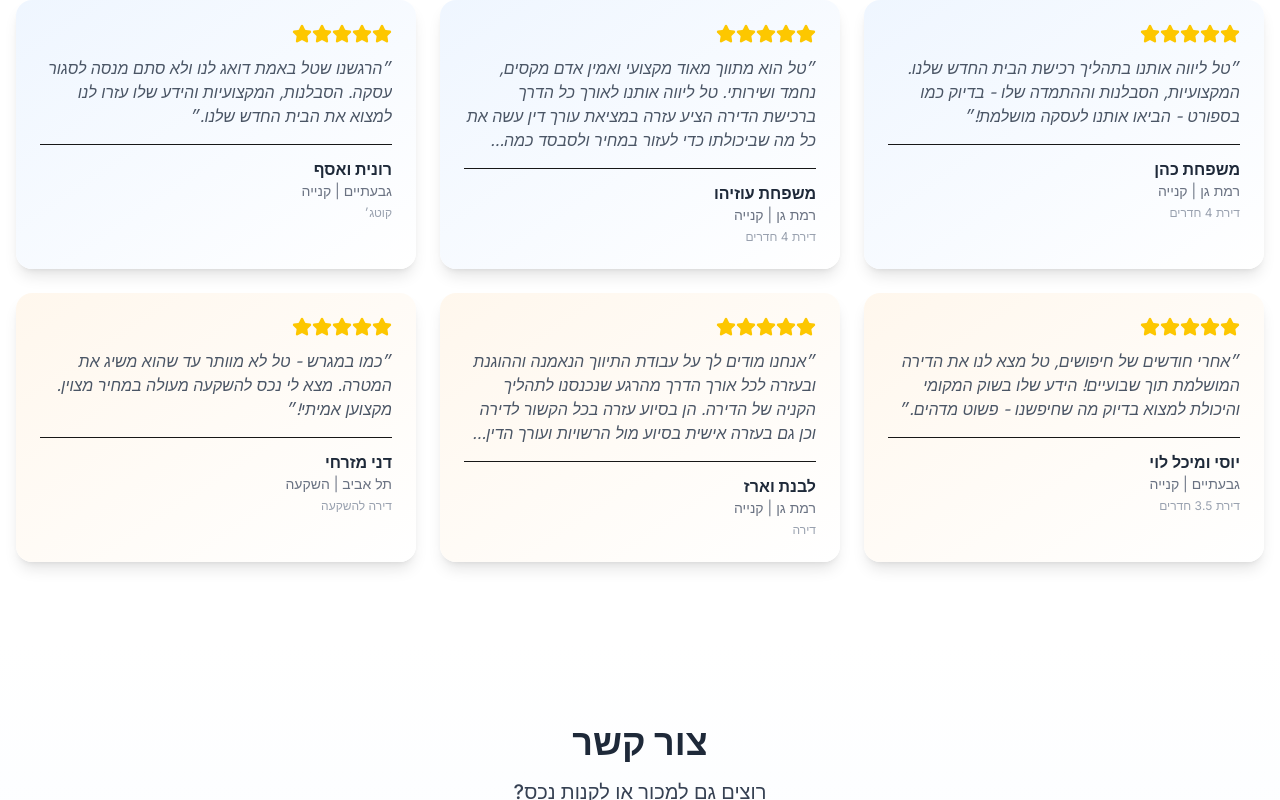
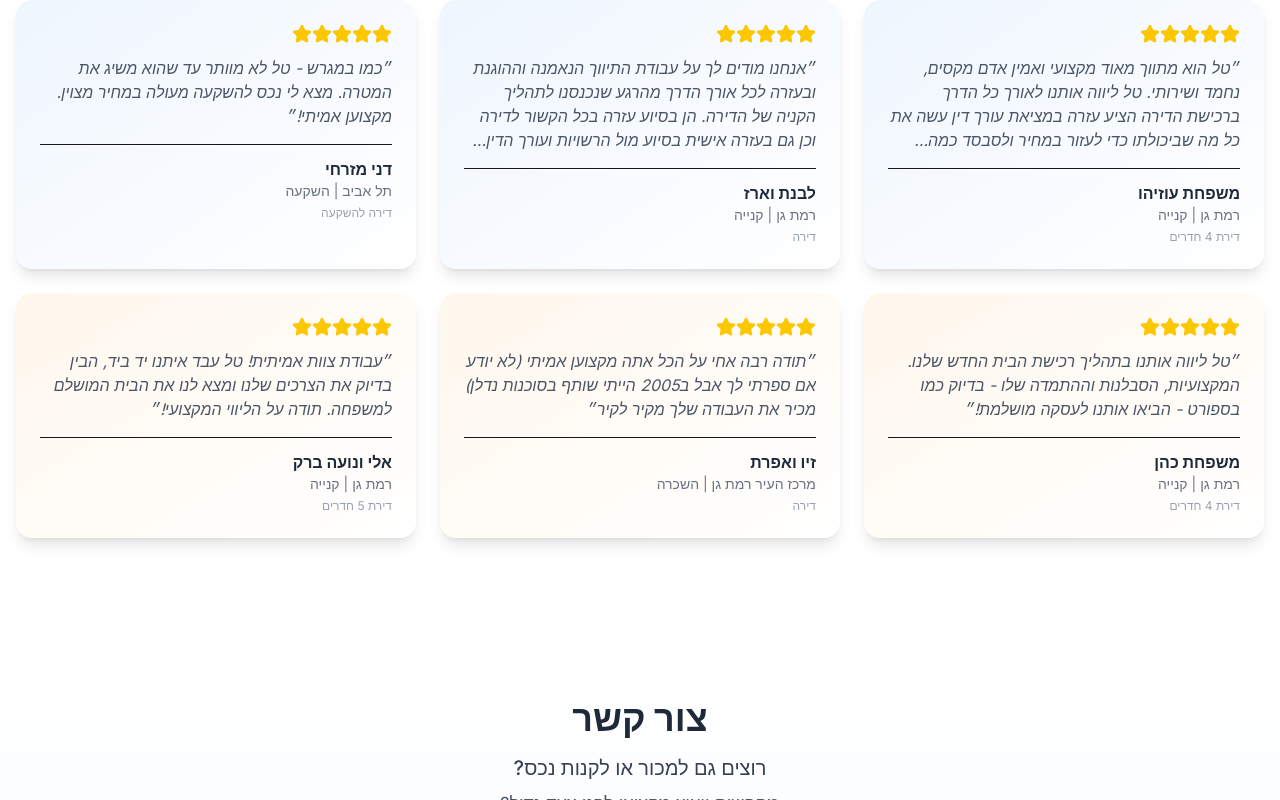
Before and after one commit to itayost/tal-nadlan, a Next.js app: page / in a window 1280 px wide. Shown: the part 4912-5712 px from the top of the page. Built offline with nearby package versions, Linux system fonts and the light colour scheme.

Commit message:
feat: add formal testimonial from זיו והמשפחה

```diff
--- a/src/data/testimonials.ts
+++ b/src/data/testimonials.ts
@@ -10,6 +10,15 @@
 }
 
 export const testimonials: Testimonial[] = [
+  {
+    id: 12,
+    name: "זיו והמשפחה",
+    location: "מרכז העיר רמת גן",
+    text: "טל היקר, רצינו להודות לך מכל הלב על הליווי המקצועי והמסור לאורך כל תהליך מציאת הדירה. מהרגע הראשון ועד סיום התהליך פעלת במקצועיות גבוהה, בסבלנות, בזמינות וביחסי אנוש יוצאי דופן. דאגת שכל הדרישות והצרכים שלנו יקבלו מענה, ייצגת אותנו בצורה הטובה ביותר מול בעל הדירה, ולא מובן מאליו בכלל למצוא היום אדם שפועל ביושר, בהגינות ובאכפתיות אמיתית. בזכותך קיבלנו גם מחיר הוגן וגם שירות ברמה גבוהה מאוד, ואנחנו מעריכים זאת מאוד. תודה רבה על הכול, זיו והמשפחה",
+    rating: 5,
+    type: "השכרה",
+    propertyType: "דירה"
+  },
   {
     id: 11,
     name: "זיו ואפרת",
```
